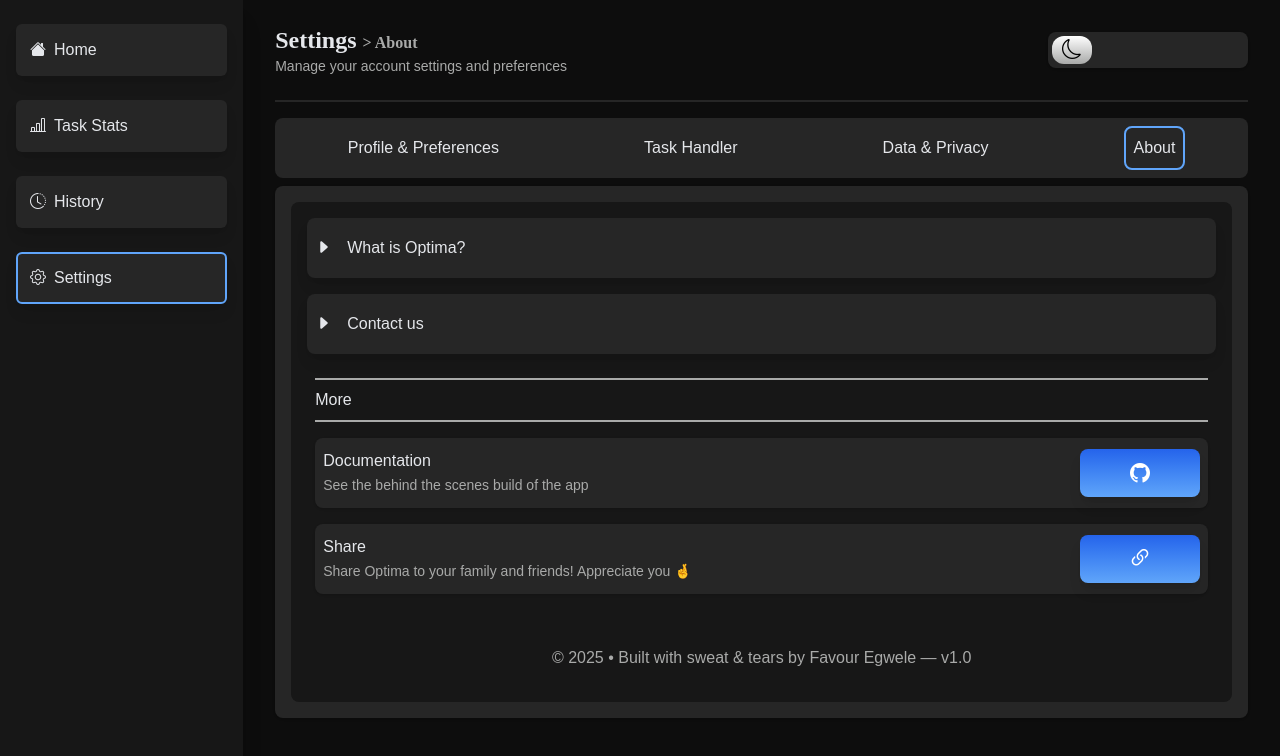
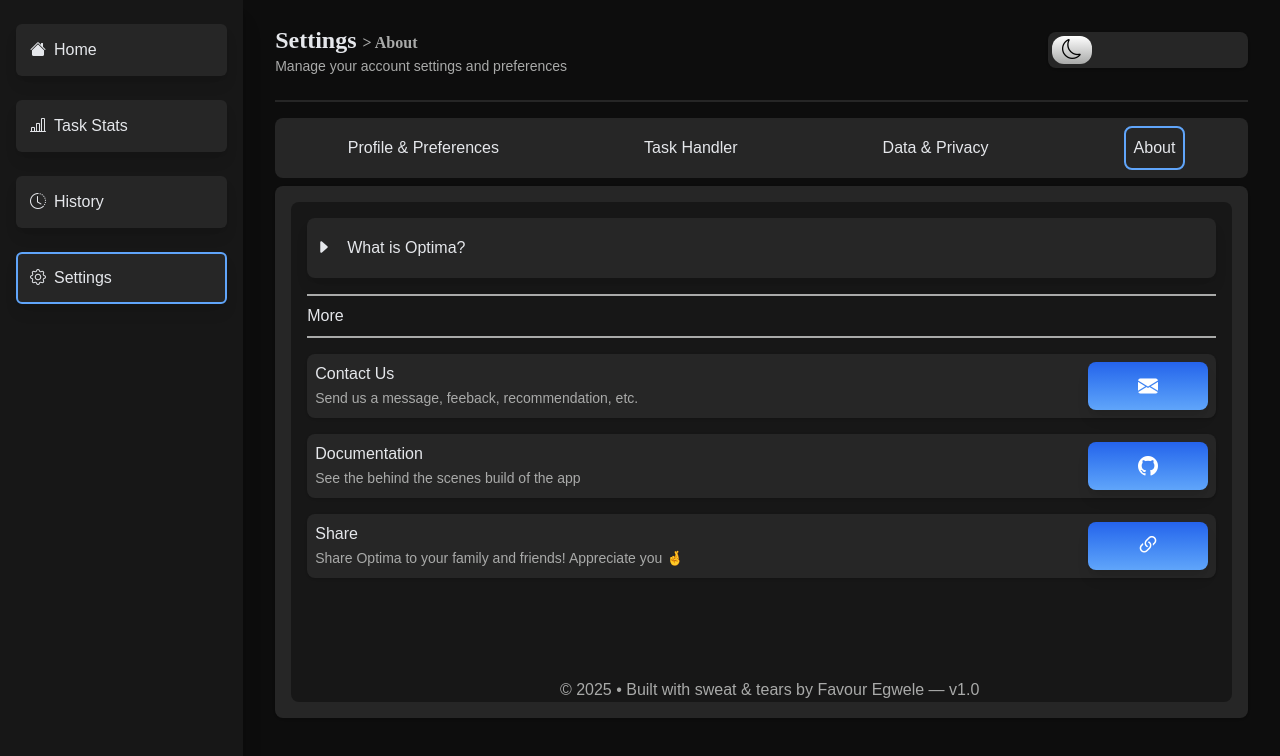
Before and after one commit to theinternetfae/Optima-V.2, a React (Vite) app: page /settings/about in a window 1280 px wide. Shown: the top 756 px of the page. Built offline with nearby package versions, Linux system fonts and the light colour scheme; no server answers.

Commit message:
Integrated creating tasks in AppWrite db

```diff
--- a/src/App.jsx
+++ b/src/App.jsx
@@ -91,12 +91,6 @@ function App() {
     authProfile();
   }, []);
 
-
-  // useEffect(() => {
-  //   if(!currentUser) return;
-
-  //   if(currentUser) loadProfile()
-  // }, [currentUser])
 
   useEffect(() => {
     console.log("Loading State:", loading);
--- a/src/appwrite/databases.js
+++ b/src/appwrite/databases.js
@@ -11,14 +11,14 @@ const database = [
     },
     {
         dbId: import.meta.env.VITE_OPTIMA_DATABASE_ID_OPFILES,
-        id: import.meta.env.VITE_OPTIMA_TABLE_ID_PROFILES,
+        id: import.meta.env.VITE_OPTIMA_TABLE_ID_TASKS,
         name: "tasks",
     },
 ];
 
 database.forEach(d => {
     db[d.name] = {
-        create: (payload, permissions, id) =>
+        create: (payload, permissions, id = ID.unique()) =>
             databases.createDocument(
                 d.dbId,
                 d.id,
--- a/src/components/NewTask.jsx
+++ b/src/components/NewTask.jsx
@@ -4,11 +4,11 @@ import Emoji from "./EmojiPicker.jsx";
 import Alert from "./Alert.jsx";
 import { TaskContext } from "./TaskContext.js";
 import db from "../appwrite/databases.js";
-
+import { ID } from "appwrite";
 
 function NewTask({exit, editExit, statsNew, task}) {
 
-    const { taskList, setTaskList, userInfo, saveEditedTask } = useContext(TaskContext);
+    const { taskList, setTaskList, userData, saveEditedTask } = useContext(TaskContext);
 
     const isEditingMode = !!task;
 
@@ -24,7 +24,7 @@ function NewTask({exit, editExit, statsNew, task}) {
     const [startDate, setStartDate] = useState(task ? task.start : today);
     const [endDate, setEndDate] = useState(task ? task.end : today);
 
-    const [reminder, setReminder] = useState(task ? task.reminderStatus : false);
+    const [reminder, setReminder] = useState(task ? task.reminderStat : false);
 
     const [hour, setHour] = useState(task && task.reminderTime ? parseInt(task.reminderTime.split(':')[0]) : 8);
     const [minute, setMinute] = useState(task && task.reminderTime ? parseInt(task.reminderTime.split(':')[1]) : 0);
@@ -40,8 +40,7 @@ function NewTask({exit, editExit, statsNew, task}) {
         setTaskDays(t => t.includes(value) ? t.filter(task => task !== value) : [...t, value]);
     }
 
-    function creatingTask() {
-
+    async function creatingTask() {
         const missing = [];
 
         if (!emojiInput) missing.push("pick an emoji");
@@ -57,25 +56,43 @@ function NewTask({exit, editExit, statsNew, task}) {
             return;
         }
 
+        console.log(userData)
 
-        const theTask = {
-            appearId: Date.now(),
-            createdId: Date.now(),
-            keyUUID: crypto.randomUUID(),
+        // const theTask = {
+        //     reminderStat: reminder,
+        //     reminderTime: reminder ? timeString : null,
+        //     isDone: false,
+        //     isCommited: false,
+        //     isPaused: false
+        // };
+
+        const identifiers = Date.now().toString();
+
+        const payload = {
+            appearId: identifiers,
+            createdId: identifiers,
+            userId: userData.$id,
+            name: nameInput,
+            emoji: emojiInput,
+            color: colorCont,
+            days: taskDays,
             start: startDate,
             end: endDate,
-            emoji: emojiInput,
-            name: nameInput,
-            color: colorCont,
-            days: taskDays,
-            reminderStatus: reminder,
+            reminderStat: reminder,
             reminderTime: reminder ? timeString : null,
             isDone: false,
             isCommited: false,
             isPaused: false
-        };
+        }
 
-        saveEditedTask(theTask);
+        // saveEditedTask(theTask);
+
+        db.tasks.create(
+            payload,
+            null,
+            ID.unique()
+        ).catch(err => console.log("Error:", err));
+
         exit ? exit() : statsNew();
     }
 
@@ -98,14 +115,13 @@ function NewTask({exit, editExit, statsNew, task}) {
 
         const editedTask = {
             ...task,
-            keyUUID: crypto.randomUUID(),
             start: startDate,
             end: endDate,
             name: nameInput,
             emoji: emojiInput,
             color: colorCont,
             days: taskDays,
-            reminderStatus: reminder,
+            reminderStat: reminder,
             reminderTime: reminder ? timeString : null,
         }
 
@@ -163,10 +179,7 @@ function NewTask({exit, editExit, statsNew, task}) {
                             showing={clickShowPicker}
                         />
                     }
-                    {/* {showPicker && <EmojiPicker onEmojiClick={(emojiData) => {
-                        setEmojiInput(emojiData.emoji);
-                        clickShowPicker();
-                    }} />} */}
+
                 </div>
 
                 <div className="color-value">
--- a/src/index.css
+++ b/src/index.css
@@ -936,39 +936,23 @@ input[type="number"]::-webkit-outer-spin-button {
             /*About*/
 
             .about-background {
-                @apply h-[500px] bg-surfaceone rounded-lg p-2 overflow-y-auto no-scrollbar;
+                @apply h-[500px] bg-surfaceone relative rounded-lg p-2 overflow-y-auto no-scrollbar flex flex-col;
 
                 .dropdown {
-                    @apply flex flex-col;
+                    @apply flex flex-col z-10;
 
                     .toggle-dropdown {
                         @apply p-2 m-2 rounded-lg items-center h-15 flex gap-4 cursor-pointer bg-surfacetwo shadow-lg
                     }
 
-                    p {
+                    .drop {
                         @apply m-2 p-2 rounded-lg bg-surfacetwo shadow-lg;
                     }
 
-                    .contact-us {
-                        @apply ml-8;
-
-                        .contacting-box {
-                            @apply m-2 rounded-lg h-50 w-[50%] bg-surfacetwo shadow-lg flex flex-col;
-
-                            textarea {
-                                @apply h-[70%] p-2 focus:outline-none m-2 rounded-lg bg-surfaceone;
-                            }
-
-                            button {
-                                @apply p-2 rounded-lg font-bold ml-auto mb-2 mr-2 bg-gradient-to-b from-accentsecondary to-accentprimary text-white shadow-lg active:scale-90;
-                            }
-
-                        }
-                    }
                 }
 
                 .controls {
-                    @apply h-[250px] m-2 p-2 rounded-lg flex flex-col gap-4;
+                    @apply h-[250px] p-2 rounded-lg flex flex-col gap-4 z-10;
 
                     h2 {
                         @apply border-y border-y-2 border-y-grey py-2;
@@ -993,7 +977,7 @@ input[type="number"]::-webkit-outer-spin-button {
                 }
 
                 .version-info {
-                    @apply h-[60px] flex items-center justify-center text-grey
+                    @apply h-[60px] absolute h-full w-full items-end top-0 z-0 flex items-center justify-center text-grey;
                 }
 
             }
--- a/src/settingsComponents/About.jsx
+++ b/src/settingsComponents/About.jsx
@@ -5,10 +5,6 @@ function About() {
 
 
     const [toggleOne, setToggleOne] = useState(false);
-    const [toggleTwo, setToggleTwo] = useState(false);
-
-    const [contactOne, setContactOne] = useState(false);
-    const [contactTwo, setContactTwo] = useState(false);
 
     const [copied, setCopied] = useState(false);
 
@@ -33,46 +29,26 @@ function About() {
                         <span>What is Optima?</span>
                     </div>
 
-                    {toggleOne && <p>Optima is a productivity app that analyzes task completion patterns to dynamically adapt its behavior. Its core feature, a self-evolving system, adjusts based on user consistency to encourage sustainable productivity rather than burnout.</p>}
-
-                </section>
-
-                <section className="dropdown">
-                    <div className="toggle-dropdown" onClick={() => setToggleTwo(prev => !prev)}>
-                        <i className={toggleTwo ? "bi bi-caret-down-fill" :"bi bi-caret-right-fill"}></i>
-                        <span>Contact us</span>
-                    </div>
-
-                    {toggleTwo &&
-
-                        <div className="contact-us">
-                            <div className="toggle-dropdown" onClick={() => setContactOne(prev => !prev)}>
-                                <i className={contactOne ? "bi bi-caret-down-fill" :"bi bi-caret-right-fill"}></i>
-                                <span>Feature suggestion</span>
-                            </div>
-
-                            {contactOne && <div className="contacting-box">
-                                <textarea name="" id="" placeholder="What suggestion?"></textarea>
-                                <button>Submit</button>
-                            </div>}
-
-                            <div className="toggle-dropdown" onClick={() => setContactTwo(prev => !prev)}>
-                                <i className={contactTwo ? "bi bi-caret-down-fill" :"bi bi-caret-right-fill"}></i>
-                                <span>Report a bug</span>
-                            </div>
-
-                            {contactTwo && <div className="contacting-box">
-                                <textarea name="" id="" placeholder="What bug?"></textarea>
-                                <button>Submit</button>
-                            </div>}
-                        </div>
-
-                    }
+                    {toggleOne && <p className="drop">Optima is a productivity app that analyzes task completion patterns to dynamically adapt its behavior. Its core feature, a self-evolving system, adjusts based on user consistency to encourage sustainable productivity rather than burnout.</p>}
 
                 </section>
 
                 <section className="controls">
                     <h2>More</h2>
+
+                    <div className="controller-about">
+                        <div>
+                            <p>Contact Us</p>
+                            <span>Send us a message, feeback, recommendation, etc.</span>
+                        </div>
+                        <a
+                            href="https://github.com/theinternetfae/Optima-V.2"
+                            target="_blank"
+                            rel="noopener noreferrer"
+                            className="bi bi-envelope-fill btn-icon"
+                        ></a>
+
+                    </div>
 
                     <div className="controller-about">
                         <div>
@@ -101,6 +77,7 @@ function About() {
                     </div>
                 </section>
 
+
                 <section className="version-info">
                     <p>© 2025 • Built with sweat & tears by Favour Egwele — v1.0</p>
                 </section>
```
Also changed, not shown: 1 other file (tests, documents, lock files or other folders).
